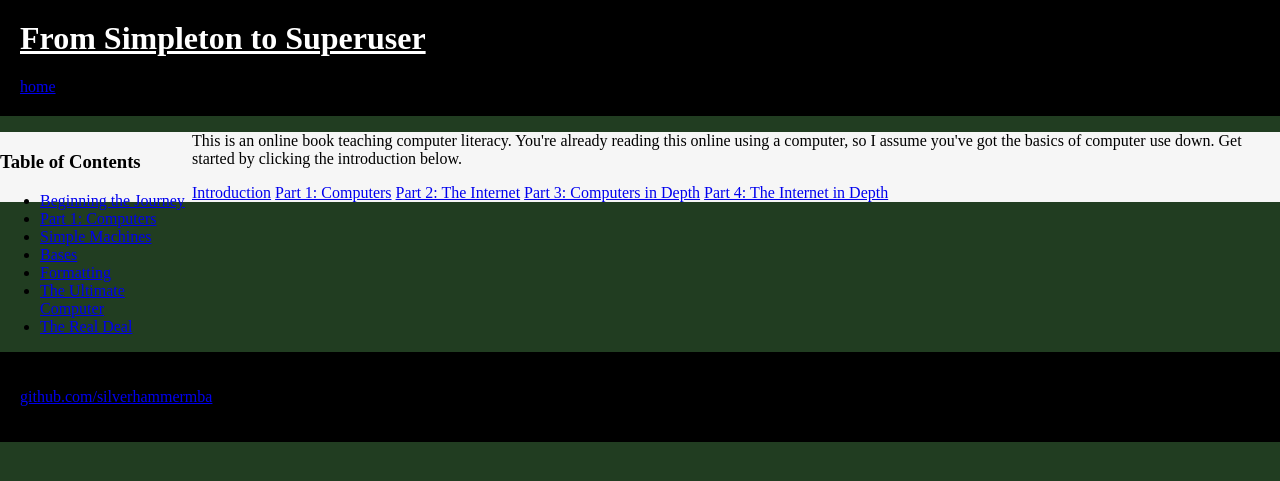
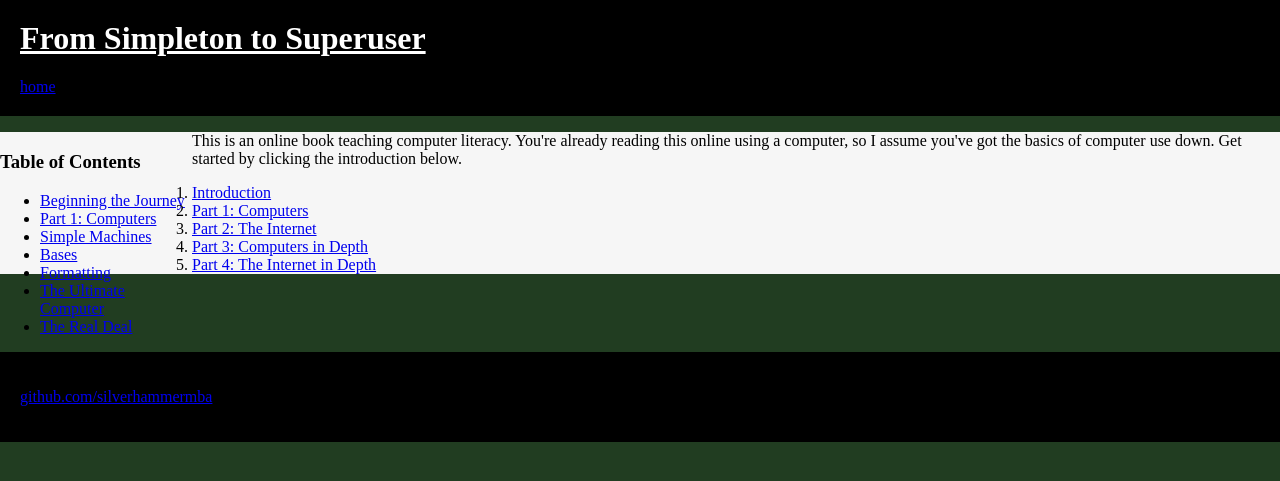
Before and after one commit to silverhammermba/superuser, a Jekyll site: the page built from index.html, in a window 1280 px wide. Shown: the top 481 px of the page. Built offline with Jekyll 4.4.1, drawn with Linux system fonts in a browser that asks for light colours; Markdown is read by kramdown in place of the engine named in the settings.

Commit message:
Change main section list to ol

```diff
--- a/index.html
+++ b/index.html
@@ -9,10 +9,10 @@
 down. Get started by clicking the introduction below.
 </p>
 
-<section>
-	<a href="{{ site.baseurl }}{% post_url 2013-01-01-beginning %}">Introduction</a>
-	<a href="{{ site.baseurl }}{% post_url 2013-02-01-computers %}">Part 1: Computers</a>
-	<a href="#">Part 2: The Internet</a>
-	<a href="#">Part 3: Computers in Depth</a>
-	<a href="#">Part 4: The Internet in Depth</a>
-</section>
+<ol>
+	<li><a href="{{ site.baseurl }}{% post_url 2013-01-01-beginning %}">Introduction</a></li>
+	<li><a href="{{ site.baseurl }}{% post_url 2013-02-01-computers %}">Part 1: Computers</a></li>
+	<li><a href="#">Part 2: The Internet</a></li>
+	<li><a href="#">Part 3: Computers in Depth</a></li>
+	<li><a href="#">Part 4: The Internet in Depth</a></li>
+</ol>
```
